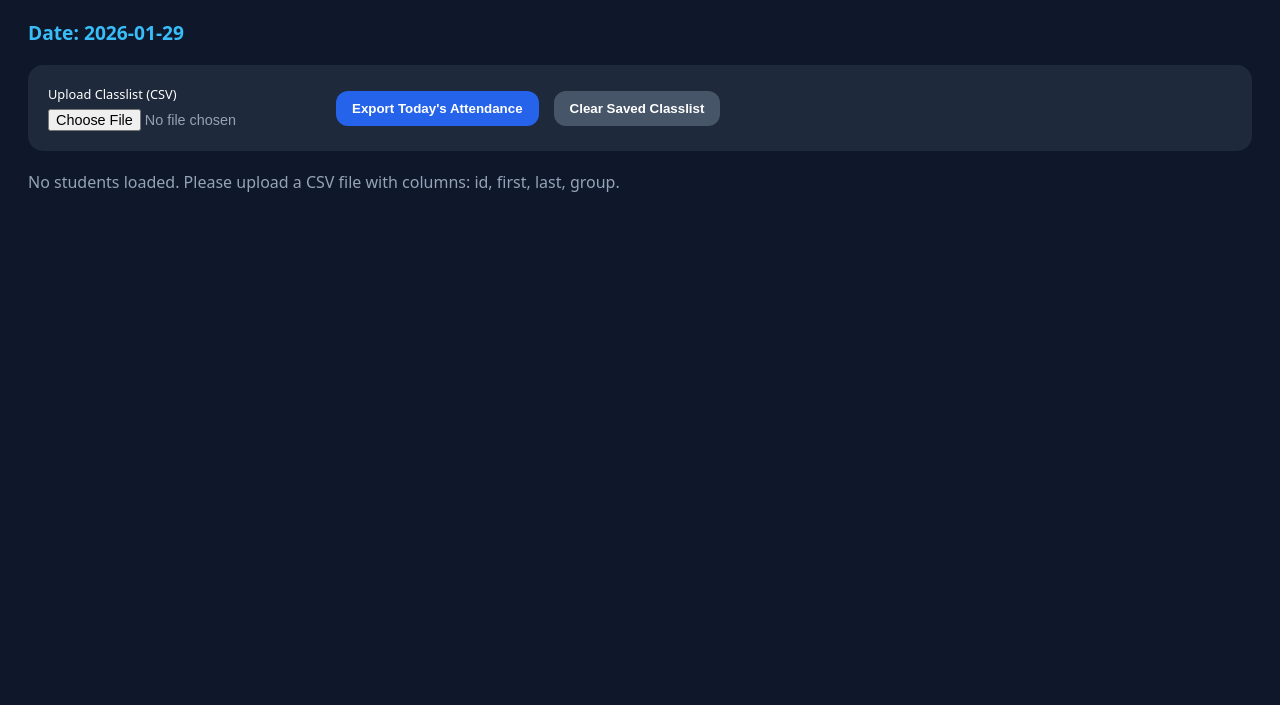
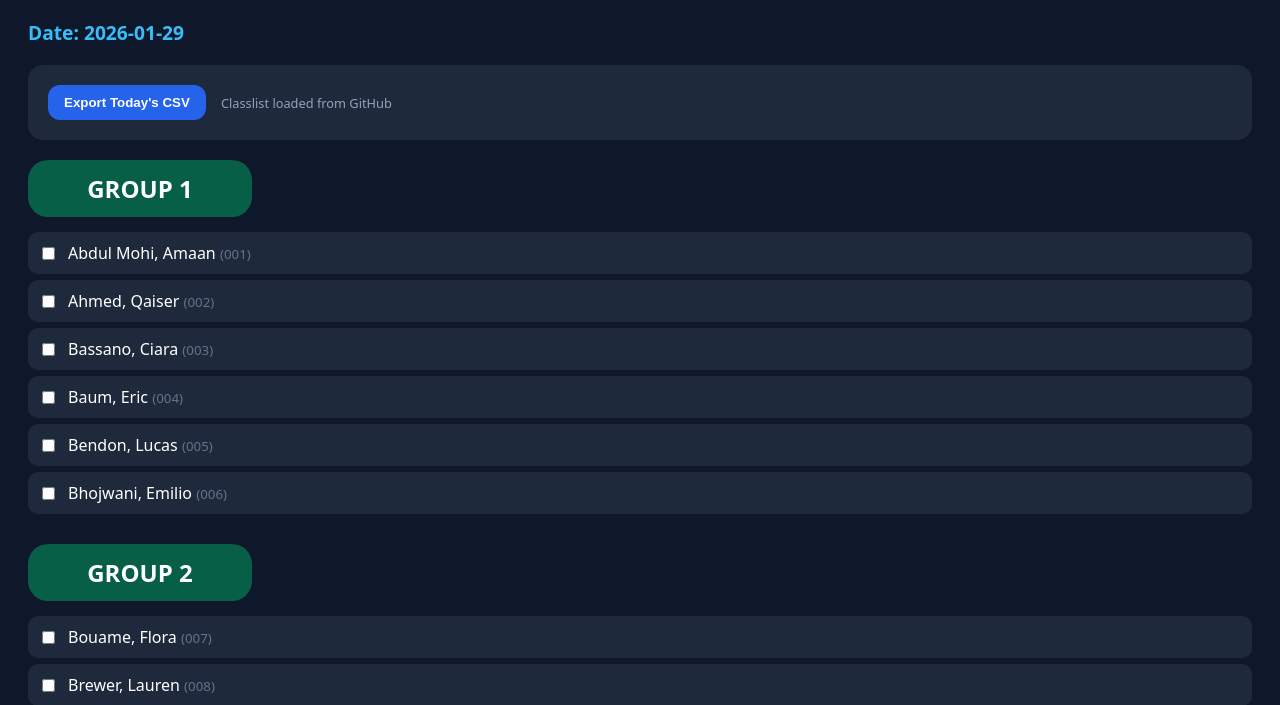
Before and after one commit to sokaczky/cmse201attendance007, a plain HTML site: page index.html in a window 1280 px wide. Shown: the part 95-800 px from the top of the page. Drawn offline with Linux system fonts and the light colour scheme.

Commit message:
Update index.html

```diff
--- a/index.html
+++ b/index.html
@@ -6,15 +6,13 @@
 
 <style>
   body { background:#0f172a; color:white; font-family: system-ui; padding:20px; }
-  .controls { background: #1e293b; padding: 20px; border-radius: 15px; margin-bottom: 20px; display: flex; gap: 15px; align-items: center; flex-wrap: wrap; }
+  .controls { background: #1e293b; padding: 20px; border-radius: 15px; margin-bottom: 20px; display: flex; gap: 15px; align-items: center; }
   .group { margin-bottom:30px; }
   .group h2 { background:#065f46; padding:12px; border-radius:20px; width:200px; text-align:center; margin-bottom: 15px; }
-  .student { display:flex; align-items:center; gap:10px; padding:10px; margin:6px 0; border-radius:10px; background:#1e293b; transition: 0.2s; }
-  .student:hover { background: #334155; }
+  .student { display:flex; align-items:center; gap:10px; padding:10px; margin:6px 0; border-radius:10px; background:#1e293b; }
   button { padding:10px 16px; border-radius:12px; border:none; background:#2563eb; color:white; cursor:pointer; font-weight: bold; }
-  button.secondary { background: #475569; }
-  input[type="file"] { color: #94a3b8; font-size: 0.9rem; }
   #date { font-size: 1.2rem; font-weight: bold; color: #38bdf8; }
+  .status { font-size: 0.8rem; color: #94a3b8; }
 </style>
 </head>
 
@@ -24,12 +22,8 @@
 <p id="date"></p>
 
 <div class="controls">
-  <div>
-    <label style="display:block; margin-bottom:5px; font-size:0.8rem;">Upload Classlist (CSV)</label>
-    <input type="file" id="csvFile" accept=".csv">
-  </div>
-  <button onclick="exportAttendance()">Export Today's Attendance</button>
-  <button class="secondary" onclick="clearData()">Clear Saved Classlist</button>
+  <button onclick="exportAttendance()">Export Today's CSV</button>
+  <span id="loadStatus" class="status">Loading classlist...</span>
 </div>
 
 <div id="groups"></div>
@@ -38,27 +32,26 @@
 const today = new Date().toISOString().slice(0,10);
 document.getElementById("date").innerText = `Date: ${today}`;
 
-let students = JSON.parse(localStorage.getItem("classList") || "[]");
+let students = [];
 let attendance = JSON.parse(localStorage.getItem(today) || "{}");
 
-// Initial Render
-renderList();
-
-// Listen for File Upload
-document.getElementById('csvFile').addEventListener('change', function(e) {
-  const file = e.target.files[0];
-  const reader = new FileReader();
-
-  reader.onload = function(event) {
-    const text = event.target.result;
-    parseCSV(text);
-  };
-
-  reader.readAsText(file);
-});
+// 1. AUTOMATICALLY FETCH THE CSV FILE
+fetch('classlist.csv')
+  .then(response => {
+    if (!response.ok) throw new Error("Could not find classlist.csv");
+    return response.text();
+  })
+  .then(csvText => {
+    parseCSV(csvText);
+    document.getElementById('loadStatus').innerText = "Classlist loaded from GitHub";
+  })
+  .catch(err => {
+    document.getElementById('loadStatus').innerText = "Error: Make sure classlist.csv exists in your repo.";
+    console.error(err);
+  });
 
 function parseCSV(text) {
-  const lines = text.split('\n');
+  const lines = text.trim().split('\n');
   const result = [];
 
   // Skip header, loop through rows
@@ -73,22 +66,14 @@ function parseCSV(text) {
       });
     }
   }
-
   students = result;
-  localStorage.setItem("classList", JSON.stringify(students));
   renderList();
 }
 
 function renderList() {
   const container = document.getElementById("groups");
-  container.innerHTML = ""; // Clear existing
+  container.innerHTML = "";
 
-  if (students.length === 0) {
-    container.innerHTML = "<p style='color:#94a3b8'>No students loaded. Please upload a CSV file with columns: id, first, last, group.</p>";
-    return;
-  }
-
-  // Grouping logic
   const grouped = {};
   students.forEach(s => {
     if (!grouped[s.group]) grouped[s.group] = [];
@@ -121,8 +106,6 @@ function toggle(id, present) {
 }
 
 function exportAttendance() {
-  if (students.length === 0) return alert("No students to export!");
-
   let csv = "StudentID,First,Last,Group,Date,Present\n";
   students.forEach(s => {
     csv += `${s.id},${s.first},${s.last},${s.group},${today},${attendance[s.id] ? 1 : 0}\n`;
@@ -134,13 +117,6 @@ function exportAttendance() {
   link.download = `attendance_${today}.csv`;
   link.click();
 }
-
-function clearData() {
-  if(confirm("Clear the classlist? You will need to re-upload your CSV.")) {
-    localStorage.removeItem("classList");
-    location.reload();
-  }
-}
 </script>
 
 </body>
```
